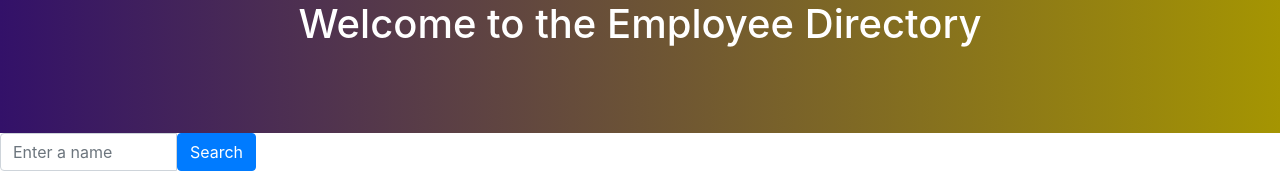
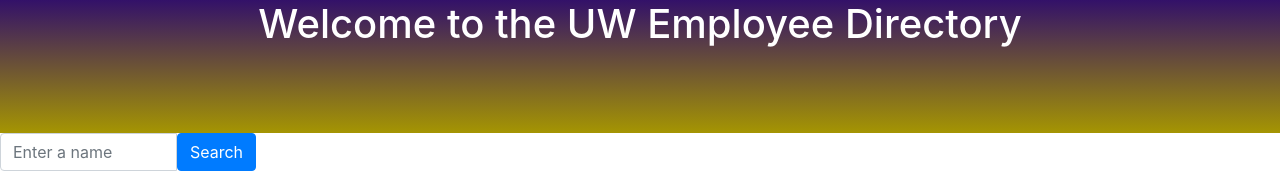
Before and after one commit to vantango/employee-directory, a React (Create React App) app: page / in a window 1280 px wide. Shown: the top 183 px of the page. Built offline with nearby package versions, Linux system fonts and the light colour scheme; no server answers.

Commit message:
functionality returning api

```diff
--- a/src/components/Header/Header.js
+++ b/src/components/Header/Header.js
@@ -5,7 +5,7 @@
     return (
         <div>
             <header className="header">
-                <h1 className="title">Welcome to the Employee Directory</h1>
+                <h1 className="title">Welcome to the UW Employee Directory</h1>
             </header>
         </div>
     );
--- a/src/components/Header/style.css
+++ b/src/components/Header/style.css
@@ -1,5 +1,5 @@
 .header {
-    background-image:linear-gradient(to right, rgb(51, 17, 105), rgb(165, 149, 2));
+    background-image:linear-gradient(180deg, rgb(51, 17, 105), rgb(165, 149, 2));
     padding-bottom: 6%;
     color: white;
     justify-content: center;
--- a/src/components/Table/Table.js
+++ b/src/components/Table/Table.js
@@ -21,12 +21,12 @@
             .catch(err => console.log(err));
     };
 
-    filterEmployees = (employeeName) => {
-        console.log(employeeName);
-        this.state.results.filter(item => {
-            console.log(item.name.first.indexOf());
-        })
-    };
+    // filterEmployees = results => {
+
+    //     this.state.results.filter(results => {
+    //         results.name.first.toLowerCase().includes(results.name.first.toLowerCase())
+    //     })
+    // };
 
     handleInputChange = event => {
         const name = event.target.name;
@@ -51,6 +51,7 @@
                     search={this.state.search}
                     handleInputChange={this.handleInputChange}
                     handleFormSubmit={this.handleFormSubmit}
+                    employeeSearch={this.employeeSearch}
                 />
                 <br />
                 <table className="table">
```
